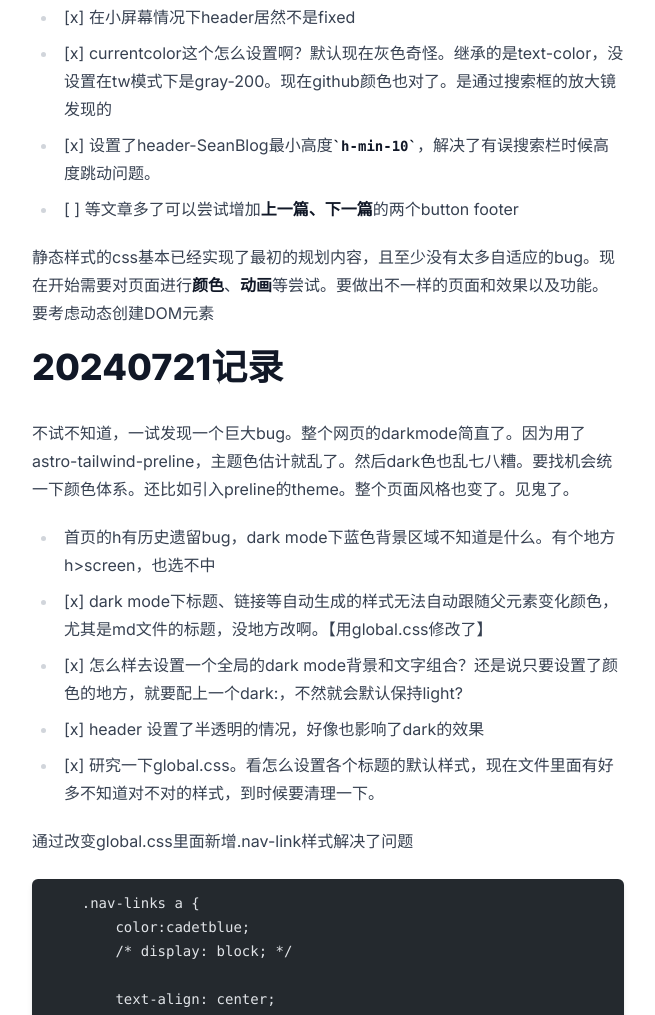
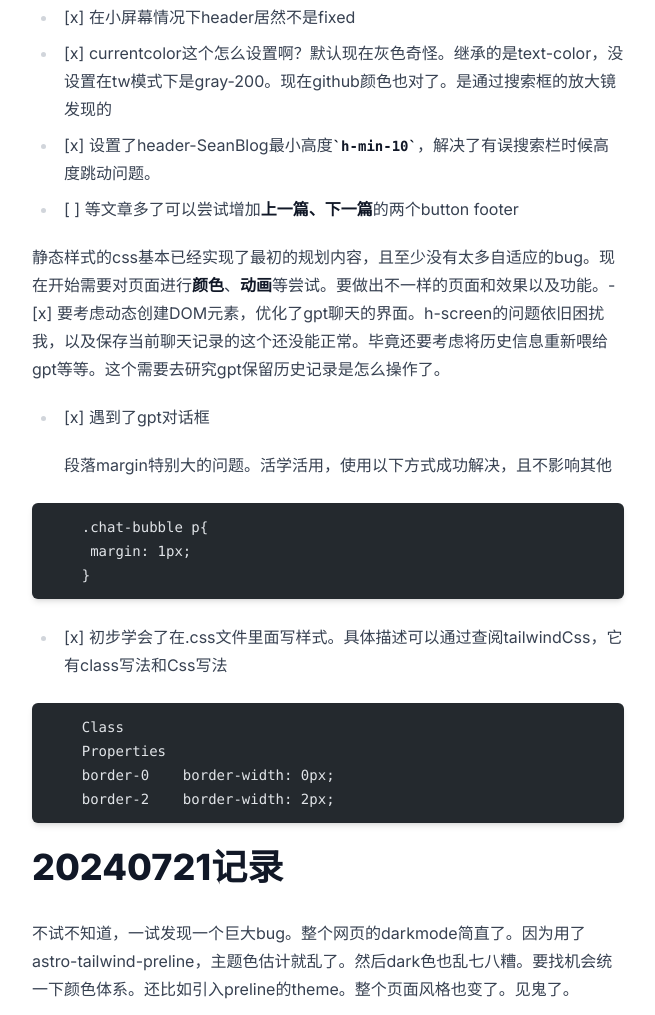
Before and after one commit to SeanFeng91/SeanBlog, an Astro site: page /SeanBlog/posts/01PageProblemRecord in a window 1280 px wide. Shown: the part 987-2002 px from the top of the page, without its empty margins (312-967 px from the left). Built offline with nearby package versions, Linux system fonts and the light colour scheme; Astro itself is replaced by a stand-in of ours; code samples lack their colours; what tw-elements would draw is missing.

Commit message:
实现了gpt的对话界面

````diff
--- a/src/pages/index.astro
+++ b/src/pages/index.astro
@@ -84,9 +84,10 @@ const pageTitle = "SeanBlog";
 				</div>)}
 		</div>
 		<!-- 滑动条分割 -->
-		<div class="m-10 py-3 flex items-center text-sm text-gray-800 before:flex-1 before:border-t before:border-gray-200 before:me-6 after:flex-1 after:border-t after:border-gray-200 after:ms-6 dark:text-white dark:before:border-neutral-600 dark:after:border-neutral-600">
+		<!-- <div class="m-10 py-3 flex items-center text-sm text-gray-800 before:flex-1 before:border-t before:border-gray-200 before:me-6 after:flex-1 after:border-t after:border-gray-200 after:ms-6 dark:text-white dark:before:border-neutral-600 dark:after:border-neutral-600">
 			Blogs about LLm blow
-		</div>
+		</div> -->
+		<div class="h-2 rounded-lg bg-gradient-to-r from-indigo-500 via-purple-500 to-pink-500 ..."></div>
 
 		<!-- 尝试新卡片组件 -->
 		<div class="grid grid-flow-row auto-rows-max">
--- a/src/pages/posts/01PageProblemRecord.md
+++ b/src/pages/posts/01PageProblemRecord.md
@@ -25,7 +25,20 @@ mdx和md的语法不一样，需要再补充一下mdx的语法
 - [x] 设置了header-SeanBlog最小高度`h-min-10`，解决了有误搜索栏时候高度跳动问题。
 - [ ] 等文章多了可以尝试增加**上一篇、下一篇**的两个button footer
 
-静态样式的css基本已经实现了最初的规划内容，且至少没有太多自适应的bug。现在开始需要对页面进行**颜色**、**动画**等尝试。要做出不一样的页面和效果以及功能。要考虑动态创建DOM元素
+静态样式的css基本已经实现了最初的规划内容，且至少没有太多自适应的bug。现在开始需要对页面进行**颜色**、**动画**等尝试。要做出不一样的页面和效果以及功能。- [x] 要考虑动态创建DOM元素，优化了gpt聊天的界面。h-screen的问题依旧困扰我，以及保存当前聊天记录的这个还没能正常。毕竟还要考虑将历史信息重新喂给gpt等等。这个需要去研究gpt保留历史记录是怎么操作了。
+- [x] 遇到了gpt对话框<p>段落margin特别大的问题。活学活用，使用以下方式成功解决，且不影响其他<p>
+```astro
+    .chat-bubble p{
+     margin: 1px;
+    }
+```
+- [x] 初步学会了在.css文件里面写样式。具体描述可以通过查阅tailwindCss，它有class写法和Css写法
+```astro
+    Class
+    Properties
+    border-0	border-width: 0px;
+    border-2	border-width: 2px;
+```
 
 # 20240721记录
 不试不知道，一试发现一个巨大bug。整个网页的darkmode简直了。因为用了astro-tailwind-preline，主题色估计就乱了。然后dark色也乱七八糟。要找机会统一下颜色体系。还比如引入preline的theme。整个页面风格也变了。见鬼了。
--- a/src/styles/global.css
+++ b/src/styles/global.css
@@ -158,7 +158,9 @@ html.dark {
   margin: 5px;
   word-wrap: break-word;
   display: inline-block;
-
+}
+.chat-bubble p{
+  margin: 1px;
 }
 .user-bubble {
   max-width: 60%;
````
